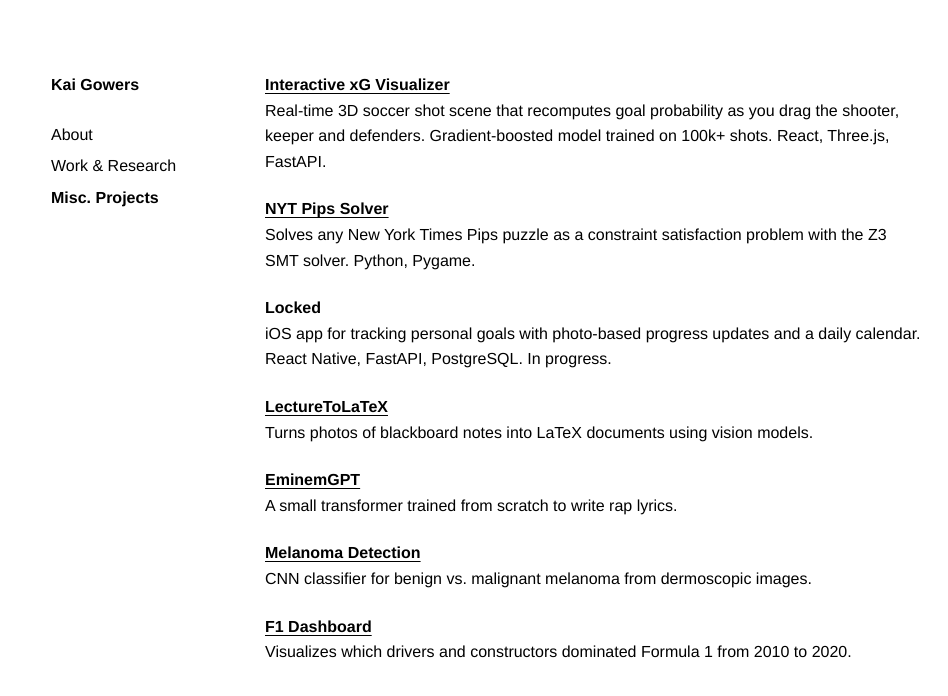
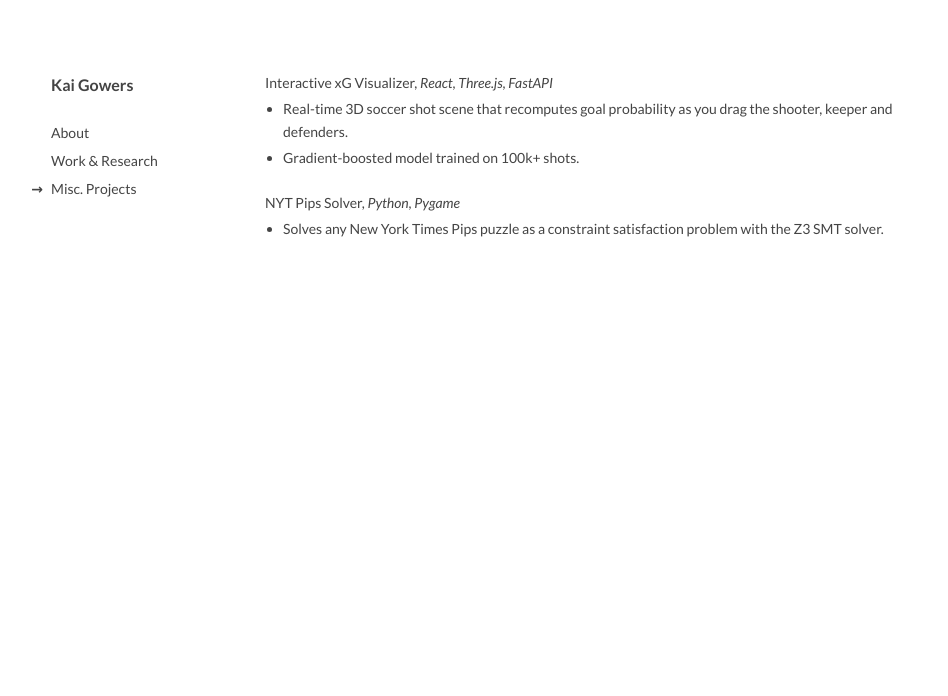
Before and after one commit to Kai-Gowers/Kai-Gowers.github.io, a plain HTML site: page projects.html in a window 1280 px wide. Shown: the whole page, without its empty margins (153-1101 px from the left). Drawn offline with Linux system fonts and the light colour scheme; a web font is replaced by a local one.

Commit message:
Update the portfolio copy and typography before publishing.
Co-authored-by: Cursor <cursoragent@cursor.com>

```diff
--- a/projects.html
+++ b/projects.html
@@ -4,6 +4,9 @@
   <meta charset="utf-8">
   <meta name="viewport" content="width=device-width, initial-scale=1">
   <title>Misc. Projects | Kai Gowers</title>
+  <link rel="preconnect" href="https://fonts.googleapis.com">
+  <link rel="preconnect" href="https://fonts.gstatic.com" crossorigin>
+  <link href="https://fonts.googleapis.com/css2?family=Lato:ital,wght@0,400;0,700;1,400&display=swap" rel="stylesheet">
   <link rel="stylesheet" href="style.css">
 </head>
 <body>
@@ -18,39 +21,20 @@
 
   <main>
     <div class="entry">
-      <div class="title"><a href="https://github.com/Kai-Gowers/xG-VisualizationV2">Interactive xG Visualizer</a></div>
-      <p>Real-time 3D soccer shot scene that recomputes goal probability as you drag the shooter, keeper and defenders. Gradient-boosted model trained on 100k+ shots. React, Three.js, FastAPI.</p>
+      <div class="title">Interactive xG Visualizer, <i>React, Three.js, FastAPI</i></div>
+      <ul>
+        <li>Real-time 3D soccer shot scene that recomputes goal probability as you drag the shooter, keeper and defenders.</li>
+        <li>Gradient-boosted model trained on 100k+ shots.</li>
+      </ul>
     </div>
 
     <div class="entry">
-      <div class="title"><a href="https://github.com/Kai-Gowers/Pips-Solver">NYT Pips Solver</a></div>
-      <p>Solves any New York Times Pips puzzle as a constraint satisfaction problem with the Z3 SMT solver. Python, Pygame.</p>
+      <div class="title">NYT Pips Solver, <i>Python, Pygame</i></div>
+      <ul>
+        <li>Solves any New York Times Pips puzzle as a constraint satisfaction problem with the Z3 SMT solver.</li>
+      </ul>
     </div>
 
-    <div class="entry">
-      <div class="title">Locked</div>
-      <p>iOS app for tracking personal goals with photo-based progress updates and a daily calendar. React Native, FastAPI, PostgreSQL. In progress.</p>
-    </div>
-
-    <div class="entry">
-      <div class="title"><a href="https://github.com/Kai-Gowers/LectureToLaTeX">LectureToLaTeX</a></div>
-      <p>Turns photos of blackboard notes into LaTeX documents using vision models.</p>
-    </div>
-
-    <div class="entry">
-      <div class="title"><a href="https://github.com/Kai-Gowers/EminemGPT">EminemGPT</a></div>
-      <p>A small transformer trained from scratch to write rap lyrics.</p>
-    </div>
-
-    <div class="entry">
-      <div class="title"><a href="https://github.com/Kai-Gowers/Melanoma-Detection">Melanoma Detection</a></div>
-      <p>CNN classifier for benign vs. malignant melanoma from dermoscopic images.</p>
-    </div>
-
-    <div class="entry">
-      <div class="title"><a href="https://github.com/Kai-Gowers/f1-dashboard">F1 Dashboard</a></div>
-      <p>Visualizes which drivers and constructors dominated Formula 1 from 2010 to 2020.</p>
-    </div>
   </main>
 </body>
 </html>
--- a/style.css
+++ b/style.css
@@ -1,23 +1,11 @@
-/* Drop the font file at fonts/AlilatoArabic-Medium.woff2 (or .ttf/.otf) to use it for every visitor. */
-@font-face {
-  font-family: "Alilato Arabic";
-  font-weight: 500;
-  font-style: normal;
-  font-display: swap;
-  src: local("Alilato Arabic Medium"), local("AlilatoArabic-Medium"),
-       url("fonts/AlilatoArabic-Medium.woff2") format("woff2"),
-       url("fonts/AlilatoArabic-Medium.ttf") format("truetype"),
-       url("fonts/AlilatoArabic-Medium.otf") format("opentype");
-}
-
 * { box-sizing: border-box; margin: 0; padding: 0; }
 
-html { background: #fff; color: #000; }
+html { background: #fff; color: #444; }
 
 body {
-  font-family: "Alilato Arabic", "Helvetica Neue", Helvetica, Arial, sans-serif;
-  font-weight: 500;
-  font-size: 16px;
+  font-family: "Lato", Verdana, Helvetica, sans-serif;
+  font-weight: 400;
+  font-size: 14px;
   line-height: 1.6;
   max-width: 920px;
   margin: 0 auto;
@@ -26,35 +14,40 @@ body {
   gap: 64px;
 }
 
-a { color: #000; text-underline-offset: 3px; }
+a { color: #444; text-underline-offset: 3px; }
 
 nav { flex: 0 0 150px; }
-nav .name { display: block; font-weight: 700; text-decoration: none; margin-bottom: 24px; }
+nav .name { display: block; font-weight: 700; font-size: 16px; text-decoration: none; margin-bottom: 24px; }
 nav ul { list-style: none; }
 nav li { margin-bottom: 6px; }
-nav li a { text-decoration: none; font-weight: 400; }
+nav li a { position: relative; text-decoration: none; font-weight: 400; }
 nav li a:hover { text-decoration: underline; }
-nav li a[aria-current="page"] { font-weight: 700; }
+nav li a[aria-current="page"]::before {
+  content: "→";
+  font-weight: 700;
+  position: absolute;
+  right: calc(100% + 8px);
+}
 
 main { flex: 1; min-width: 0; }
 
-h2 { font-size: 16px; font-weight: 700; margin: 40px 0 12px; }
+h2 { font-size: 14px; font-weight: 700; margin: 40px 0 12px; }
 h2:first-child { margin-top: 0; }
 
 p { margin-bottom: 12px; }
 
 .avatar {
-  width: 140px;
-  height: 140px;
+  width: 175px;
+  height: 175px;
   border-radius: 50%;
-  object-fit: cover;
+  object-fit: contain;
   display: block;
   margin-bottom: 28px;
 }
 
 .entry { margin-bottom: 22px; }
 .entry .head { display: flex; justify-content: space-between; gap: 16px; }
-.entry .title { font-weight: 700; }
+.entry .title { font-weight: 400; }
 .entry .date, .entry .sub { white-space: nowrap; }
 .entry .sub { font-style: italic; white-space: normal; }
 .entry ul { padding-left: 18px; margin-top: 4px; }
@@ -62,8 +55,11 @@ p { margin-bottom: 12px; }
 
 .links a { margin-right: 16px; }
 
+.points { padding-left: 18px; margin-bottom: 12px; }
+.points li { margin-bottom: 4px; }
+
 @media (max-width: 640px) {
-  body { flex-direction: column; gap: 32px; padding: 40px 16px; }
+  body { flex-direction: column; gap: 32px; padding: 40px 16px 40px 36px; }
   nav { flex: none; }
   nav ul { display: flex; gap: 20px; flex-wrap: wrap; }
   .entry .head { flex-direction: column; gap: 0; }
```
Also changed, not shown: index.html (+12 -12 lines), work.html (+16 -9 lines).
